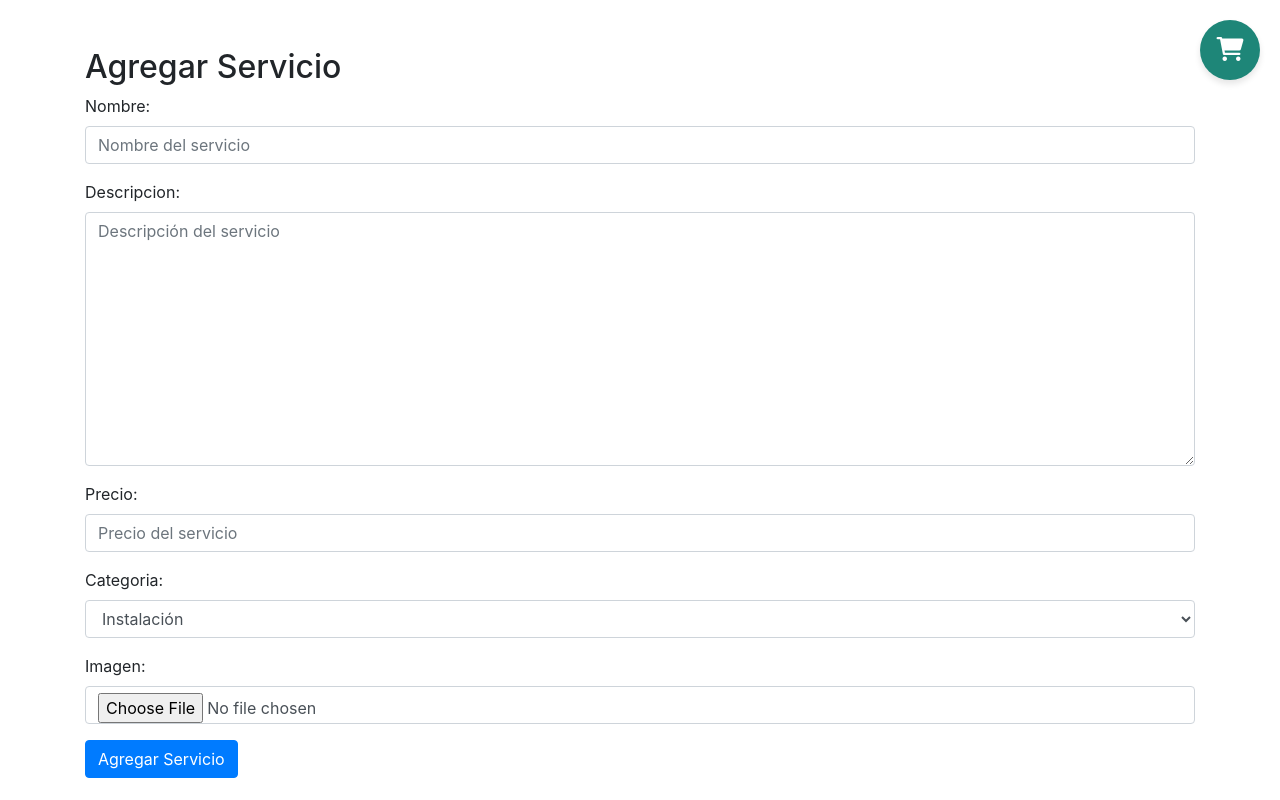
After one commit to hknign/mediclimasoluciones, a Django app: page /agregar_servicio/ in a window 1280 px wide. The commit adds this page. Run offline with Django 5.2, Linux system fonts and the light colour scheme; some libraries are stand-ins or nearby versions.

Commit message:
"Added Servicio model and views, updated urls and templates, and modified existing code to include Servicio functionality."

```diff
--- a/ainilebust/ainilebust/urls.py
+++ b/ainilebust/ainilebust/urls.py
@@ -24,7 +24,7 @@ from appWeb.views import calendario_admin, calendario_usuario, editar_disponibil
 from django.conf.urls.static import static
 from django.conf import settings
 from appWeb.views import agregar_producto_al_carrito, agregar_servicio_al_carrito,eliminar_item_carrito,ver_carrito, finalizar_compra
-from appWeb.views import logout_view
+from appWeb.views import logout_view, ServicioCreateView
 urlpatterns = [
     path('Registro/', register_view,name='Registro'),
     path('', login_view, name='Login'),
@@ -35,7 +35,7 @@ urlpatterns = [
     path('sobre-nosotros/', sobre_nosotros, name='sobre_nosotros'),
     path('contacto/', contacto, name='contacto'),
     path('agregar_producto/<int:producto_id>/',agregar_producto_al_carrito, name='agregar_producto_al_carrito'),
-    path('agregar_servicio/<int:servicio_id>/',agregar_servicio_al_carrito, name='agregar_servicio_al_carrito'),
+    path('agregar_servicio/<int:servicio_id>/', agregar_servicio_al_carrito, name='agregar_servicio_al_carrito'),
     path('eliminar_item/<int:item_id>/', eliminar_item_carrito, name='eliminar_item_carrito'),
     path('carrito/', ver_carrito, name='ver_carrito'),
     path('finalizar_compra/',finalizar_compra,name='finalizar_compra'),
@@ -47,11 +47,12 @@ urlpatterns = [
     path('editar_producto/', editar_producto, name='editar_producto'),
     path('editar_producto/<int:id>/', editar_producto, name='editar_producto'),
     path('eliminar_producto/<int:id>/',eliminar_producto,name='eliminar_producto'),
+    path('agregar_servicio/', ServicioCreateView.as_view(), name='agregar_servicio'),
     path('prueba/',prueba, name='prueba'),
     path('admin-dashboard/',admin_dashboard, name='admin_dashboard'),
     path('user-dashboard/',user_dashboard, name='user_dashboard'),
     path('editar_disponibilidad/<str:fecha>/', editar_disponibilidad, name='editar_disponibilidad'),
-    path('eliminar_disponibilidad/',eliminar_disponibilidad,name='eliminar_disponibilidad')
+    path('eliminar_disponibilidad/',eliminar_disponibilidad,name='eliminar_disponibilidad'),
 
 
 
--- a/ainilebust/appWeb/forms.py
+++ b/ainilebust/appWeb/forms.py
@@ -3,7 +3,7 @@ from django import forms
 from django.contrib.auth.forms import UserCreationForm
 from .models import Reseña,Producto
 from .models import Disponibilidad
-from .models import CustomUser
+from .models import CustomUser, Servicio
 
 class CustomUserCreationForm(UserCreationForm):
     class Meta:
@@ -48,3 +48,43 @@ class DisponibilidadForm(forms.ModelForm):
     class Meta:
         model = Disponibilidad
         fields = ['fecha', 'estado']
+
+
+
+class ServicioForm(forms.ModelForm):
+    class Meta:
+        model = Servicio
+        fields = ['nombre', 'descripcion', 'precio', 'categoria', 'imagen']
+        # Widget de la categoría se define aquí
+        widgets = {
+            'categoria': forms.Select(attrs={'class': 'form-control'}),
+        }
+
+    # Campos personalizados
+    nombre = forms.CharField(
+        widget=forms.TextInput(attrs={'class': 'form-control', 'placeholder': 'Nombre del servicio'}),
+        max_length=255,
+        required=True
+    )
+
+    descripcion = forms.CharField(
+        widget=forms.Textarea(attrs={'class': 'form-control', 'placeholder': 'Descripción del servicio'}),
+        required=True
+    )
+
+    precio = forms.DecimalField(
+        widget=forms.NumberInput(attrs={'class': 'form-control', 'placeholder': 'Precio del servicio'}),
+        required=True,
+        max_digits=10, decimal_places=2
+    )
+
+    imagen = forms.ImageField(
+        widget=forms.ClearableFileInput(attrs={'class': 'form-control'}),
+        required=True
+    )
+
+    # Este campo usa las opciones predefinidas de la categoría
+    categoria = forms.ChoiceField(
+        choices=Servicio.CATEGORIA_CHOICES,  # Asumiendo que CATEGORIAS se definió en el modelo
+        widget=forms.Select(attrs={'class': 'form-control'})
+    )
--- a/ainilebust/appWeb/models.py
+++ b/ainilebust/appWeb/models.py
@@ -54,14 +54,6 @@ class Reseña(models.Model):
     def __str__(self):
         return f"{self.nombre} - {self.fecha.strftime('%Y-%m-%d')}"
 
-class Producto(models.Model):
-    nombre = models.CharField(max_length=80)
-    descripcion = models.TextField()
-    precio = models.DecimalField(max_digits=10, decimal_places=2)
-    imagen = models.ImageField(upload_to='productos/', blank=True, null=True)
-
-    def __str__(self):
-        return self.nombre
 
 class Disponibilidad(models.Model):
     fecha = models.DateField(unique=True, default=date.today)
@@ -74,10 +66,27 @@ class Disponibilidad(models.Model):
     def __str__(self):
         return f"{self.fecha} - {self.estado}"
 
-class Servicio(models.Model):
+class Producto(models.Model):
     nombre = models.CharField(max_length=80)
     descripcion = models.TextField()
     precio = models.DecimalField(max_digits=10, decimal_places=2)
+    imagen = models.ImageField(upload_to='productos/', blank=True, null=True)
+
+    def __str__(self):
+        return self.nombre
+
+class Servicio(models.Model):
+
+    CATEGORIA_CHOICES = [
+        ('INSTALACION', 'Instalación'),
+        ('MANTENIMIENTO', 'Mantenimiento'),
+        ('SOPORTETECNICO', 'Soporte Técnico'),
+    ]
+
+    nombre = models.CharField(max_length=100)
+    descripcion = models.TextField()
+    precio = models.DecimalField(max_digits=10, decimal_places=2)
+    categoria = models.CharField(max_length=50, choices=CATEGORIA_CHOICES, default='INSTALACION')
     imagen = models.ImageField(upload_to='servicios/', blank=True, null=True)
 
     def __str__(self):
@@ -93,21 +102,21 @@ class Carrito(models.Model):
     def __str__(self):
         return f"Carrito de {self.usuario}"
 
-# Modelo ItemCarrito
+
 class ItemCarrito(models.Model):
     carrito = models.ForeignKey(
         Carrito,
         on_delete=models.CASCADE,
-        related_name="items"  # Esto nos permitirá acceder a los items como carrito.items
+        related_name="items"
     )
     producto = models.ForeignKey(
-        'Producto',  # Entre comillas si está definido más abajo
+        'Producto',
         null=True,
         blank=True,
         on_delete=models.CASCADE
     )
     servicio = models.ForeignKey(
-        'Servicio',  # Entre comillas si está definido más abajo
+        'Servicio',
         null=True,
         blank=True,
         on_delete=models.CASCADE
--- a/ainilebust/appWeb/views.py
+++ b/ainilebust/appWeb/views.py
@@ -22,6 +22,7 @@ from .forms import (
     ContactForm,
     ProductoForm,
     PresupuestoForm,
+    ServicioForm
 )
 from .models import Reseña, Producto, Servicio, Carrito, ItemCarrito, Disponibilidad
 
@@ -103,8 +104,6 @@ def user_dashboard(request):
 def index_view(request):
     return render(request, 'index.html')
 
-def servicios(request):
-    return render(request, 'servicios.html')
 
 def contacto(request):
     if request.method == 'POST':
@@ -125,6 +124,7 @@ def contacto(request):
         form = ContactForm()
     return render(request, 'contacto.html', {'form': form})
 
+
 def sobre_nosotros(request):
     reseñas = Reseña.objects.all().order_by('-fecha')
     if request.method == 'POST':
@@ -144,6 +144,39 @@ def agregar_producto_al_carrito(request, producto_id):
         item.cantidad += 1
     item.save()
     return redirect('ver_carrito')
+
+
+class ServicioCreateView(CreateView):
+    model = Servicio
+    form_class = ServicioForm
+    template_name = 'agregar_servicio.html'
+    success_url = reverse_lazy('index')
+
+def servicios(request):
+    # Filtrar los servicios por categoría
+    servicios_instalacion = Servicio.objects.filter(categoria='INSTALACION')
+    servicios_mantenimiento = Servicio.objects.filter(categoria='MANTENIMIENTO')
+    servicios_tecnico = Servicio.objects.filter(categoria='SOPORTE_TECNICO')
+
+    todos = Servicio.objects.all()
+
+    return render(request, 'servicios.html', {
+        'servicios_instalacion': servicios_instalacion,
+        'servicios_mantenimiento': servicios_mantenimiento,
+        'servicios_tecnico': servicios_tecnico,
+        'todos':todos,
+    })
+
+
+def agregar_servicio(request,servicio_id):
+    if request.method == 'POST':
+        form = ServicioForm(request.POST, request.FILES)
+        if form.is_valid():
+            form.save()
+            return redirect('index')
+    else:
+        form = ServicioForm()
+    return render(request, 'agregar_servicio.html', {'form': form})
 
 def agregar_servicio_al_carrito(request, servicio_id):
     servicio = get_object_or_404(Servicio, id=servicio_id)
@@ -178,7 +211,8 @@ def ver_carrito(request):
                 'nombre': item.producto.nombre,
                 'precio': item.producto.precio,
                 'cantidad': item.cantidad,
-                'total': item.producto.precio * item.cantidad }
+                'total': item.producto.precio * item.cantidad
+                }
                 for item in carrito_items]
             }
         return JsonResponse(data)
--- a/ainilebust/templates/agregar_producto.html
+++ b/ainilebust/templates/agregar_producto.html
@@ -1,4 +1,5 @@
 <!DOCTYPE html>
+{% load static%}
 <html lang="es">
 <head>
     <meta charset="UTF-8">
--- /dev/null
+++ b/ainilebust/templates/agregar_servicio.html
@@ -0,0 +1,12 @@
+
+{% extends 'base.html' %}
+
+{% block content %}
+    <h2>Agregar Servicio</h2>
+
+    <form method="POST" enctype="multipart/form-data">
+        {% csrf_token %}
+        {{ form.as_p }}
+        <button type="submit" class="btn btn-primary">Agregar Servicio</button>
+    </form>
+{% endblock %}
--- a/ainilebust/templates/base.html
+++ b/ainilebust/templates/base.html
@@ -176,17 +176,6 @@
             $('#carrito-sidebar').removeClass('abierto');
         });
 
-        // Eliminar producto del carrito
-        $('.eliminar').click(function(){
-            var producto_id = $(this).closest('.producto').data('id');
-            $.ajax({
-                url: '{% url "eliminar_del_carrito" 0 %}'.replace('/0/', '/' + producto_id + '/'),
-                type: 'GET',
-                success: function(response){
-                    location.reload();
-                }
-            });
-        });
     </script>
     {% block extra_js %}{% endblock %}
 </body>
--- a/ainilebust/templates/index.html
+++ b/ainilebust/templates/index.html
@@ -55,7 +55,7 @@
             background-image: url('static/imagenes/fondo.png');
             background-size: cover;
             background-position: center;
-            height: 100vh;
+            height: 110vh;
             width: 100%;
             display: flex;
             justify-content: center;
@@ -241,7 +241,7 @@
     <nav>
         <ul>
 
-            <li><a href="#inicio">Inicio</a></li>
+            <li><a href="{% url 'index' %}">Inicio</a></li>
             <li>
                 {% if user.is_superuser %}
                     <a href="{% url 'prueba' %}">Gestión Productos</a>
```
Also changed, not shown: ainilebust/templates/servicios.html (+93 -17 lines), ainilebust/appWeb/migrations/0009_servicio_categoria_alter_servicio_nombre.py (added), ainilebust/appWeb/migrations/0010_alter_servicio_categoria.py (added), ainilebust/appWeb/migrations/0011_alter_servicio_categoria.py (added), ainilebust/servicios/WhatsApp_Image_2024-11-18_at_20.40.15.jpeg (added), ainilebust/servicios/pikaso_text-to-image_cyberpunk-Create-an-innovative-website-background-_1.jpeg (added), ainilebust/servicios/pikaso_text-to-image_cyberpunk-Design-a-clean-and-modern-web-background.jpeg (added).
